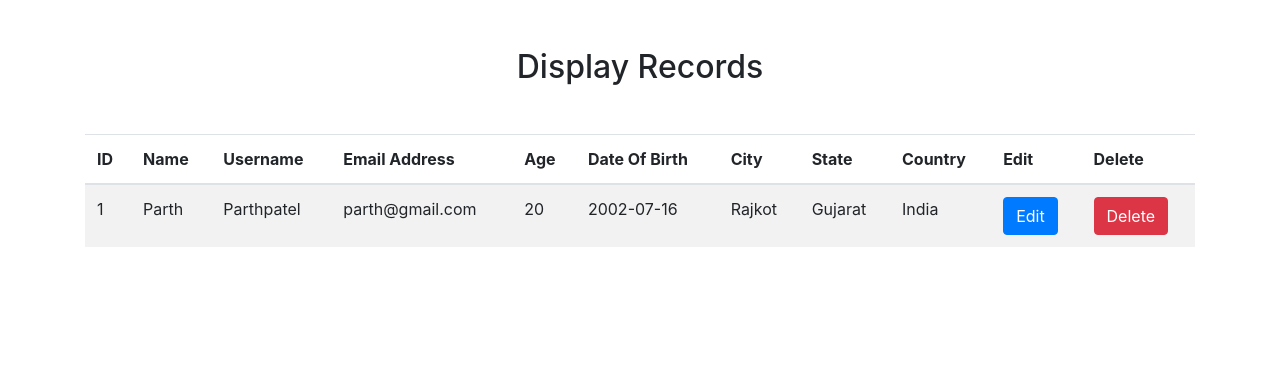
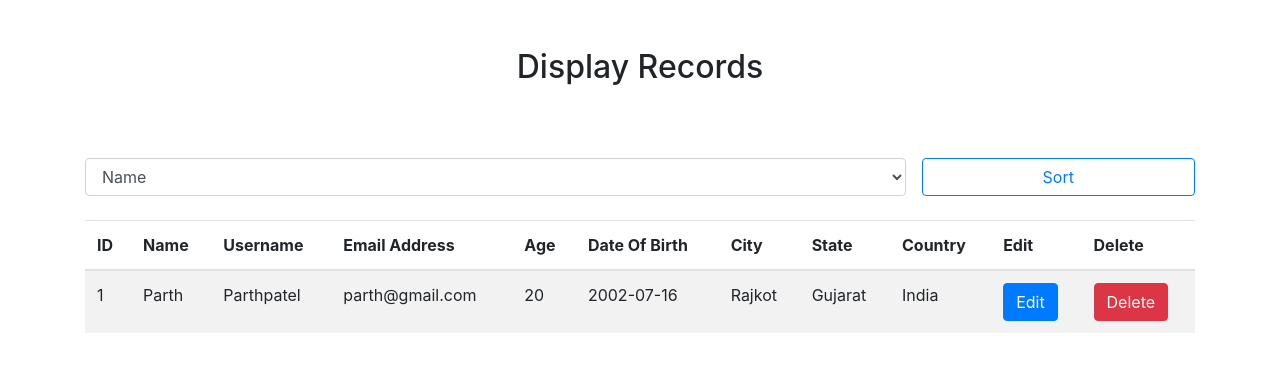
Before and after one commit to Dhadukparth/PHP-Simple-Project, a PHP site: page /display.php in a window 1280 px wide. Shown: the part 56-428 px from the top of the page. Run offline with PHP 8.4, Linux system fonts and the light colour scheme; a user stored in the database is signed in; data comes from the database, SQL or seed files in the repository.

Commit message:
complete

```diff
--- a/display.php
+++ b/display.php
@@ -1,4 +1,9 @@
-<?php include 'connection.php' ?>
+<?php
+    include 'connection.php';
+    session_start();
+
+    if($_SESSION['uname'] != ""){
+?>
 <!DOCTYPE html>
 <html lang="en">
 
@@ -52,6 +57,21 @@
         Display Records
     </h2>
     <div class="container mt-5">
+        <form action="display.php" method="post">
+            <div class="d-flex w-100 justify-content-between align-items-center">
+                <div class="form-group w-75 mb-4 mr-2">
+                    <label for="sorting"></label>
+                    <select class="form-control" name="sortingvalue" id="sorting">
+                        <option value="name">Name</option>
+                        <option value="username">Username</option>
+                        <option value="email">Email</option>
+                    </select>
+                </div>
+                <div class="ml-2 w-25">
+                    <button type="submit" name="sorting" class="w-100 btn btn-outline-primary">Sort</button>
+                </div>
+            </div>
+        </form>
         <table class="table table-striped">
             <thead>
                 <tr>
@@ -70,7 +90,15 @@
             </thead>
             <tbody>
                 <?php
-                    $query = "SELECT * FROM `users`";
+                    $query = "";
+                    if (isset($_POST['sorting'])){
+                        $sort = $_POST['sortingvalue'];
+                        $query = "SELECT * FROM `users` ORDER BY ".$sort;
+                    }
+                    else{
+                        $query = "SELECT * FROM `users`";
+                    }
+
                     $result = mysqli_query($con, $query);
                     $checkrecords = mysqli_num_rows($result);
                     if($checkrecords != 0){
@@ -109,3 +137,10 @@
 </body>
 
 </html>
+
+<?php
+    }
+    else{
+        header('location: index.php');
+    }
+?>
--- a/signup.php
+++ b/signup.php
@@ -53,7 +53,7 @@
                     </div>
 
                     <div class="form container w-75">
-                        <form method="POST">
+                        <form action="signup.php" method="POST">
                             <div class="form-outline my-3 position-relative">
                                 <input type="text" name="fullname" id="name" class="form-control" required>
                                 <label for="name" class="form-label bg-white">Name</label>
@@ -172,7 +172,7 @@
             $sql = "INSERT INTO `users`(`name`, `username`, `email`, `age`, `dob`, `country`, `state`, `city`, `password`) VALUES ('$fullname','$username','$email','$age','$dob','$country','$state','$city','$password')";
             $query = mysqli_query($con, $sql);
             if($query){
-                header("location: index.html");
+                echo "<script> location.href='index.php' </script>";
             }
             else{
                 echo "<script> alert('Sorry! This Record Is Not Saved.')</script>";
--- a/update.php
+++ b/update.php
@@ -67,7 +67,7 @@
     <div class="container mt-5">
         <?php while($srow = mysqli_fetch_array($result)){
             ?>
-            <form method="POST" action="updaterecord.php">
+            <form method="POST" action="updata.php">
                 <input type="hidden" class="form-control" name="uid" value="<?php echo $uid; ?>">
                 <div class="form-group">
                     <label for="name">Name</label>
```
Also changed, not shown: updata.php (added, +30 -0 lines).
